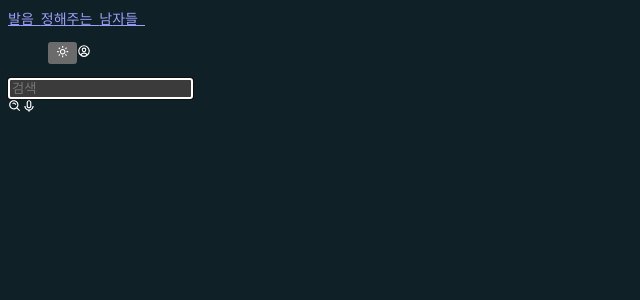
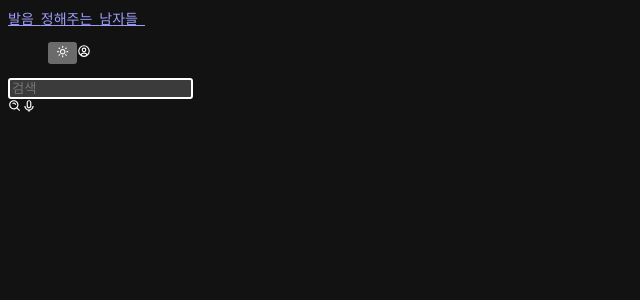
Before and after one commit to Csandroid1994/pronencia, a Next.js app: page / in a window 1280 px wide. Shown: the top 300 px of the page, without its empty margins (0-640 px from the left). Built offline with nearby package versions, Linux system fonts and the light colour scheme.

Commit message:
Update: global.scss
remove background gradient

```diff
--- a/src/styles/globals.scss
+++ b/src/styles/globals.scss
@@ -1,30 +1,3 @@
-body {
-	background: linear-gradient(-45deg, #0F2027, #0F2027, #2C5364);
-	background-size: 400% 400%;
-	animation: gradient 15s ease infinite;
-}
-
-@keyframes gradient {
-	0% {
-		background-position: 0% 50%;
-	}
-	50% {
-		background-position: 100% 50%;
-	}
-	100% {
-		background-position: 0% 50%;
-	}
-}
-
-@keyframes animStar {
-  from {
-    transform: translateY(0px);
-  }
-  to {
-    transform: translateY(-2000px);
-  }
-}
-
 @media (min-width: 320px) {
   html {
     font-size: 8px;
```
